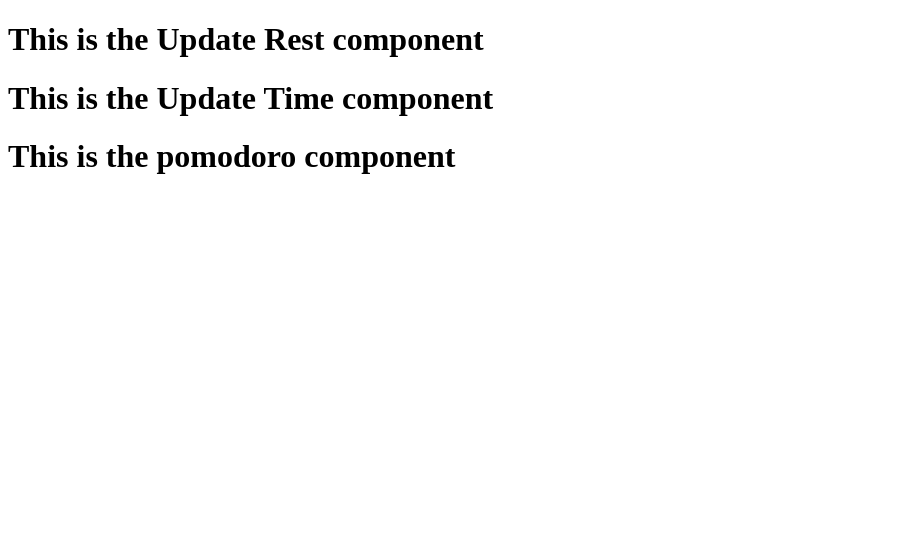
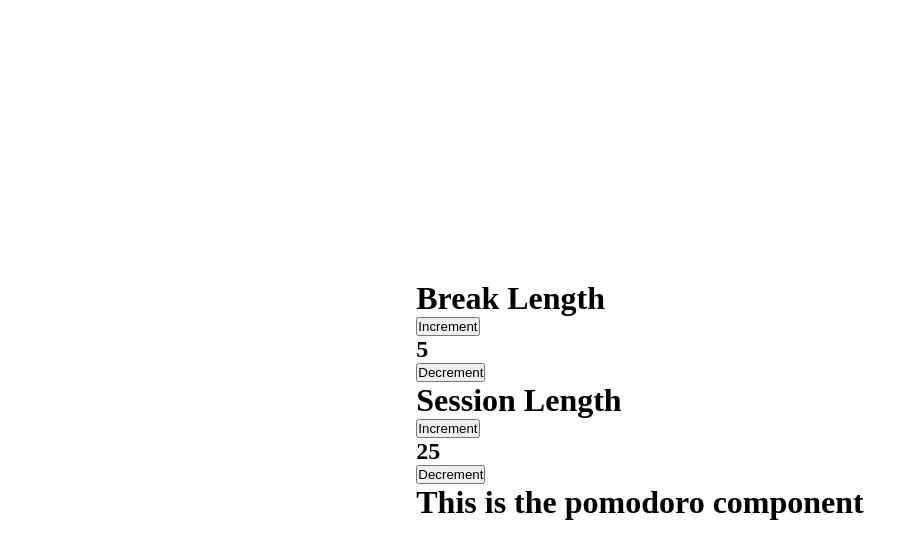
Before and after one commit to carreraprogrammer/pomodoro, a React (Create React App) app: page / in a window 1280 px wide. Shown: the top 558 px of the page, without its empty margins (0-919 px from the left). Built offline with nearby package versions, Linux system fonts and the light colour scheme.

Commit message:
Check ponints 1 to 6

```diff
--- a/src/App.js
+++ b/src/App.js
@@ -1,11 +1,12 @@
 import Pomodoro from "./Components/Pomodoro";
-import UpdateRest from "./Components/UpdateRest";
+import UpdateBreak from "./Components/UpdateBreak";
 import UpdateTime from "./Components/UpdateTime";
+import './Styles/App.css'
 
 const App = () => {
     return(
-        <div id='appContainer'>
-          <UpdateRest />
+        <div id='app-container'>
+          <UpdateBreak />
           <UpdateTime/>
           <Pomodoro />
         </div>
--- a/src/Components/Pomodoro.js
+++ b/src/Components/Pomodoro.js
@@ -1,6 +1,6 @@
 const Pomodoro = () => {
     return (
-        <h1>This is the pomodoro component</h1>
+        <h1 >This is the pomodoro component</h1>
     )
 }
 
--- /dev/null
+++ b/src/Components/UpdateBreak.js
@@ -0,0 +1,12 @@
+const UpdateBreak= () => {
+  return (
+    <div id='break-container'>
+      <h1 id='break-label'>Break Length</h1>
+      <button id='break-increment'>Increment</button>
+      <h2 id='break-length'>5</h2>
+      <button id='break-decrement'>Decrement </button>
+    </div>
+  )
+}
+
+export default UpdateBreak
--- a/src/Components/UpdateRest.js
+++ /dev/null
@@ -1,7 +0,0 @@
-const UpdateRest = () => {
-  return (
-    <h1>This is the Update Rest component</h1>
-  )
-}
-
-export default UpdateRest
--- a/src/Components/UpdateTime.js
+++ b/src/Components/UpdateTime.js
@@ -1,6 +1,11 @@
 const UpdateTime = () => {
     return (
-      <h1>This is the Update Time component</h1>
+      <div id='session-container'>
+        <h1 id='session-label'>Session Length</h1>
+        <button id='session-increment'>Increment</button>
+        <h2 id='session-length'>25</h2>
+        <button id='session-decrement'>Decrement</button>
+      </div>
     )
 }
 
--- /dev/null
+++ b/src/Styles/App.css
@@ -0,0 +1,22 @@
+/* RESET */
+
+*,
+*::before,
+*::after {
+  margin: 0;
+  padding: 0;
+  -moz-box-sizing: border-box;
+  -webkit-box-sizing: border-box;
+  box-sizing: border-box;
+  scroll-behavior: smooth;
+}
+
+/* RESET */
+
+#root {
+  width: 100%;
+  height: 100vh;
+  display: flex;
+  align-items: center;
+  justify-content: center;
+}
```
